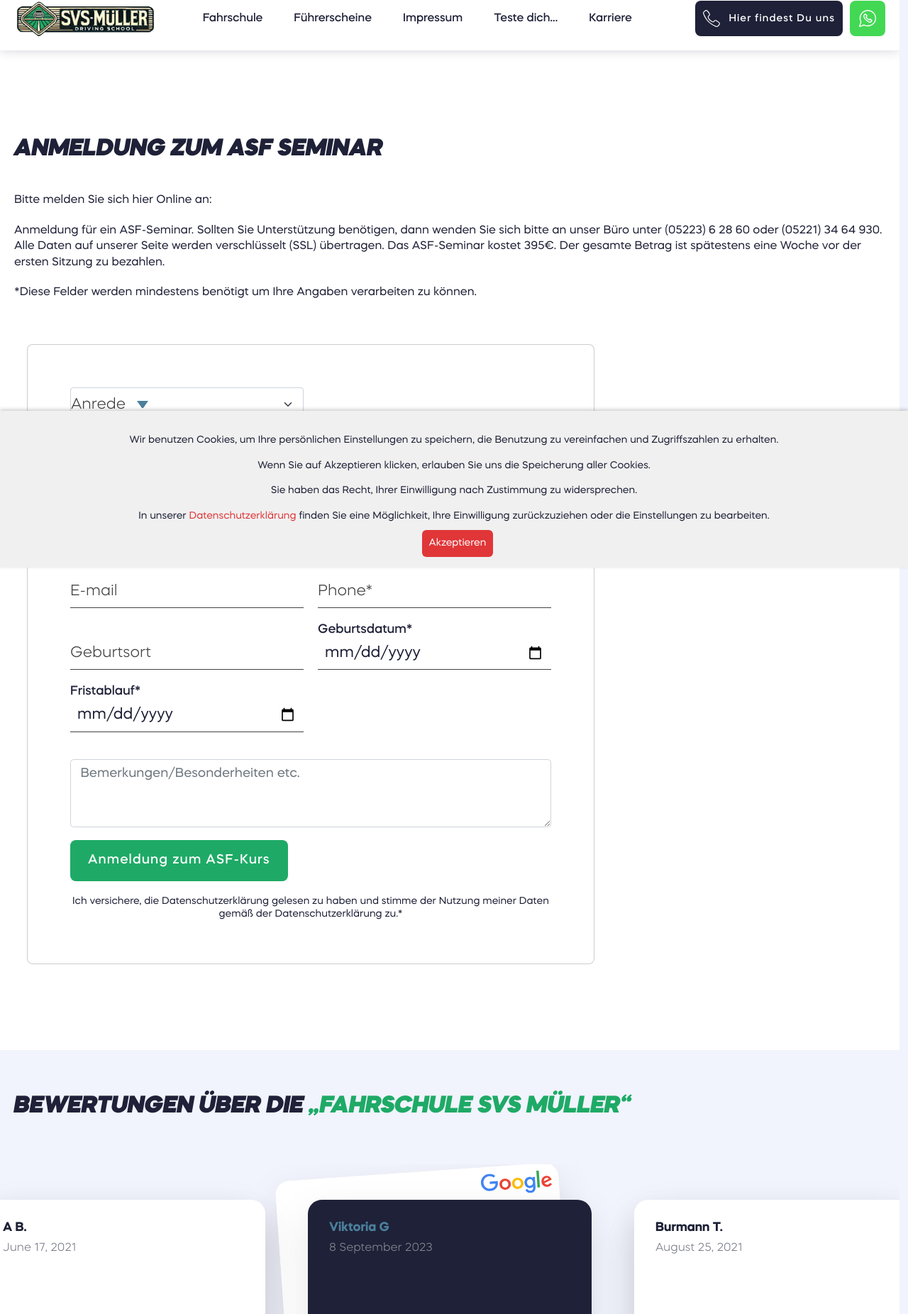
After one commit to vanpipka/fahrschule_muller, a Django app: page /aufbauseminare/anmeldung/ in a window 1280 px wide. The commit adds this page. Shown: the top 1852 px of the page at 71% size. Run offline with Django 5.2, Linux system fonts and the light colour scheme; data that the repository does not hold is empty; some libraries are stand-ins or nearby versions.

Commit message:
add new functionality

```diff
--- a/fahrschule_muller/urls.py
+++ b/fahrschule_muller/urls.py
@@ -29,6 +29,8 @@ urlpatterns = [
     path('admin/', admin.site.urls),
     path('team/', views.team, name='team'),
     path('b_17/', views.b_17, name='b_17'),
+    path('aufbauseminare/anmeldung/asf/', views.aufbauseminare_anmeldung_asf, name='aufbauseminare _anmeldung_asf'),
+    path('aufbauseminare/anmeldung/', views.aufbauseminare_anmeldung, name='aufbauseminare _anmeldung'),
     path('aufbauseminare/', views.aufbauseminare, name='aufbauseminare'),
     path('motorrad/details', views.motorrad_details, name='motorrad_details'),
     path('motorrad/', views.motorrad, name='motorrad'),
--- a/fahrschule_muller/views.py
+++ b/fahrschule_muller/views.py
@@ -141,6 +141,34 @@ def aufbauseminare(request):
     )
 
 
+def aufbauseminare_anmeldung(request):
+    return render(
+        request,
+        'app/pages/asf.html',
+        context={
+            'title': 'Aufbauseminare für Fahranfänger und Punkteauffällige – S.V.S. Müller Herford',
+            'description': 'Unsere Aufbauseminare (ASF & FES) helfen Ihnen, Fahrverhalten zu verbessern und Punkte abzubauen. Professionelle Nachschulungen in Herford.',
+            'keywords': 'Aufbauseminar Herford, ASF, FES, Punkteabbau, Fahrschule S.V.S. Müller, Nachschulung',
+            }
+    )
+
+
+def aufbauseminare_anmeldung_asf(request):
+
+    if request.method == "POST":
+
+        try:
+            request_body = request.POST.dict()
+        except json.JSONDecodeError:
+            return HttpResponse(status=400)
+
+        db_manager.check_and_save_anmeldung(request_body)
+
+        return render(request, 'app/pages/success.html')
+
+    return HttpResponse(status=404)
+
+
 def datenschutz(request):
     return render(
         request,
--- a/services/db_manager.py
+++ b/services/db_manager.py
@@ -1,5 +1,37 @@
 from fahrschule_muller import models as app_models
 from exam import models as exam_models
+
+
+def check_and_save_anmeldung(data):
+
+    EMPTY_DATE = '0001-01-01'
+
+    geburtsdatum = data.get('geburtsdatum', EMPTY_DATE)
+    fristablauf = data.get('fristablauf', EMPTY_DATE)
+
+    if not geburtsdatum:
+        geburtsdatum = EMPTY_DATE
+
+    if not fristablauf:
+        fristablauf = EMPTY_DATE
+
+    message = app_models.Anmeldung(
+        form_name = data.get('form_name', ''),
+        url = data.get('url', ''),
+        anrede = data.get('anrede', ''),
+        vorname = data.get('vorname', ''),
+        nachname = data.get('nachname', ''),
+        anschrift = data.get('anschrift', ''),
+        plz = data.get('plz', ''),
+        email = data.get('email', ''),
+        phone = data.get('phone', ''),
+        geburtsort = data.get('geburtsort', ''),
+        geburtsdatum = geburtsdatum,
+        fristablauf = fristablauf,
+        form_message = data.get('form_message', '')
+    )
+
+    message.save()
 
 
 def check_and_save_message(message_data):
@@ -12,6 +44,7 @@ def check_and_save_message(message_data):
         url = message_data.get('url', ''),
         connection_type = message_data.get('connection_type', ''),
     )
+
     message.save()
 
 
--- a/static/js/app.js
+++ b/static/js/app.js
@@ -403,6 +403,9 @@ document.addEventListener("DOMContentLoaded", function () {
       // ================= Валидация и отправка формы =================
 
       form.addEventListener('submit', function (event) {
+
+        if (event.target.name = 'asf') { return };  // исключаем из обработки форму asf
+
         event.preventDefault();
 
         const submitButton = form.querySelector('button[type="submit"]');
--- a/templates/app/includes/advertise_section.html
+++ b/templates/app/includes/advertise_section.html
@@ -12,7 +12,7 @@
 
                             <div class="slide-hero__img">
                                 <picture>
-                                    <img src="/static/img/hero/main.png" loading="lazy" class="image" width="1200" alt="Die Spiele">
+                                    <img src="/static/img/hero/sergej_muller.png" loading="lazy" class="image" width="1200" alt="Die Spiele">
                                 </picture>
                             </div>
 
@@ -37,7 +37,7 @@
 
                             <div class="slide-hero__img">
                                 <picture>
-                                    <img src="/static/img/hero/Geburtstagsgeschenk.png" loading="lazy" class="image" width="1200" alt="Акция «Акция «Приведи друга» в&nbsp;Автошколе № 1»">
+                                    <img src="/static/img/hero/sergej_muller_1.png" loading="lazy" class="image" width="1200" alt="Акция «Акция «Приведи друга» в&nbsp;Автошколе № 1»">
                                 </picture>
                             </div>
 
--- a/templates/app/includes/footer.html
+++ b/templates/app/includes/footer.html
@@ -74,7 +74,7 @@
 <div id="modal-call" class="modal">
     <div class="modal-content modal-content--form">
 
-        <button type="button" aria-label="Закрыть модальное окно" class="modal-content__close" data-js-modal-close="">
+        <button type="button" aria-label="Close" class="modal-content__close" data-js-modal-close="">
 
             <div class="close">
                 <div class="close__left"></div>
@@ -92,7 +92,7 @@
 
             <div class="modal-content__form form-block">
 
-                <form action="#" method="POST" class="form form--modal" data-js-form="">
+                <form action="#" method="POST" class="form form--modal" data-js-form="" name="asf">
                     {% csrf_token %}
                     <div class="form__inputs-hidden">
                         <input type="text" name="formName" hidden="" value="">
@@ -132,7 +132,7 @@
 
                     <div class="form-group mt-3">
                         <textarea class="form-control" id= "formMessage" name="formMessage" rows="3" placeholder="Ihre Nachricht"></textarea>
-                      </div>
+                    </div>
 
                     <div class="input-container-submit mt-3">
                         <button type="submit" class="btn btn--big btn--red">Anfrage absenden</button>
--- /dev/null
+++ b/templates/app/pages/asf.html
@@ -0,0 +1,140 @@
+{% extends "app/pages/base.html" %}
+
+{% block title %}main{% endblock %}
+
+{% block content %}
+
+<section class="articles-section pb60">
+  <div class="pt80 pb40">
+  </div>
+  <div class="container">
+
+    <div class="articles-section__title">
+      <h1 class="title-1">Anmeldung zum ASF Seminar</h1>
+    </div>
+
+    <div class="article-page">
+      <div class="article-page__wrapper content">
+
+        <p>Bitte melden Sie sich hier Online an:</p>
+        <p>Anmeldung für ein ASF-Seminar. Sollten Sie Unterstützung benötigen, dann wenden Sie sich bitte an unser Büro unter (05223) 6 28 60 oder (05221) 34 64 930.
+          Alle Daten auf unserer Seite werden verschlüsselt (SSL) übertragen. Das ASF-Seminar kostet 395€.
+          Der gesamte Betrag ist spätestens eine Woche vor der ersten Sitzung zu bezahlen.</p>
+
+        <p>*Diese Felder werden mindestens benötigt um Ihre Angaben verarbeiten zu können.</p>
+
+      </div>
+    </div>
+
+    <div id="modal-call">
+      <div class="modal-content modal-content--form">
+        <div class="modal-content__body">
+
+          <form method="post" id="asf" action="asf/" data-formid="4" data-js-form="">
+            {% csrf_token %}
+            <div class="form__inputs-hidden">
+              <input type="text" name="formName" hidden="" value="asf">
+              <!-- <input type="url" name="url" pattern="https://.*" hidden value=""> pattern="https?://.+" -->
+              <input type="url" name="url" hidden="" value="https://fahrschule-svs-mueller.de/aufbauseminare/anmeldung/">
+            </div>
+
+            <div class="form__inputs form__inputs--window">
+
+              <div class="input-container input-container--list" data-js-select-block="">
+                <!--<label class="label-list">Как с&nbsp;Вами связаться?</label>-->
+
+                <div class="form-select" data-js-input-select="">Anrede</div>
+
+                <ul data-js-select-list="">
+                    <li data-js-select="Herr">Herr</li>
+                    <li data-js-select="Frau">Frau</li>
+                    <li data-js-select="Diver">Diver</li>
+                </ul>
+
+                <input type="text" name="anrede" value="" class="input-hidden" hidden="" data-js-select-hidden="">
+              </div>
+
+              <div class="input-container input-container--inner">  &nbsp; </div>
+
+              <div class="input-container input-container--inner">
+                <input class="input" type="text" name="vorname" data-mask="name" data-js-input="" required>
+                <label class="label">Vorname*</label>
+                <div class="bar"></div>
+              </div>
+
+              <div class="input-container input-container--inner">
+                <input class="input" type="text" name="nachname" data-mask="name" data-js-input="">
+                <label class="label">Nachname</label>
+                <div class="bar"></div>
+              </div>
+
+              <div class="input-container input-container--inner">
+                <input class="input" type="" name="anschrift" data-js-input="" required>
+                <label class="label">Anschrift*</label>
+                <div class="bar"></div>
+              </div>
+
+              <div class="input-container input-container--inner">
+                <input class="input" type="number" name="plz" data-js-input="">
+                <label class="label">PLZ</label>
+                <div class="bar"></div>
+              </div>
+
+              <div class="input-container input-container--inner">
+                <input class="input" type="mail" name="email" data-mask="email" data-js-input="">
+                <label class="label">E-mail</label>
+                <div class="bar"></div>
+              </div>
+
+              <div class="input-container input-container--inner">
+                <input class="input" type="tel" id="phone" name="phone" data-mask="phone" data-js-input="" required>
+                <label class="label">Phone*</label>
+                <div class="bar"></div>
+              </div>
+
+              <div class="input-container input-container--inner">
+                <input class="input" type="text" id="geburtsort" name="geburtsort" data-js-input="">
+                <label class="label">Geburtsort</label>
+                <div class="bar"></div>
+              </div>
+
+              <div class="input-container input-container--inner">
+                <input type="date" id="geburtsdatum" name="geburtsdatum" data-js-input="" placeholder="" required>
+                <label class="label label--active">Geburtsdatum*</label>
+                <div class="bar"></div>
+              </div>
+
+              <div class="input-container input-container--inner">
+                <input type="date" id="geburtsdatum" name="fristablauf" data-js-input="" placeholder="" required>
+                <label class="label label--active">Fristablauf*</label>
+                <div class="bar"></div>
+              </div>
+
+              <div class="input-container input-container--inner"> &nbsp; </div>
+
+            </div>
+
+            <div class="form-group mt-3">
+              <textarea class="form-control" id= "formMessage" name="formMessage" rows="3" placeholder="Bemerkungen/Besonderheiten etc."></textarea>
+            </div>
+
+            <div class="input-container-submit mt-3">
+              <button type="submit" class="btn btn--big btn--red">
+                Anmeldung zum ASF-Kurs
+              </button>
+            </div>
+
+          </form>
+
+          <div class="form-person">
+            Ich versichere, die Datenschutzerklärung gelesen zu haben und stimme der Nutzung meiner Daten gemäß der Datenschutzerklärung zu.*
+          </div>
+        </div>
+      </div>
+    </div>
+  </div>
+</section>
+
+{% include "app/includes/reviews_section.html" %}
+
+{% endblock %}
```
Also changed, not shown: fahrschule_muller/admin.py (+16 -1 lines), fahrschule_muller/models.py (+108 -0 lines), templates/app/pages/aufbauseminare.html (+1 -9 lines), fahrschule_muller/migrations/0017_anmeldung.py (added), fahrschule_muller/migrations/0018_asfcourse_alter_anmeldung_form_name.py (added), static/img/hero/sergej_muller.png (added), 1 other file.
